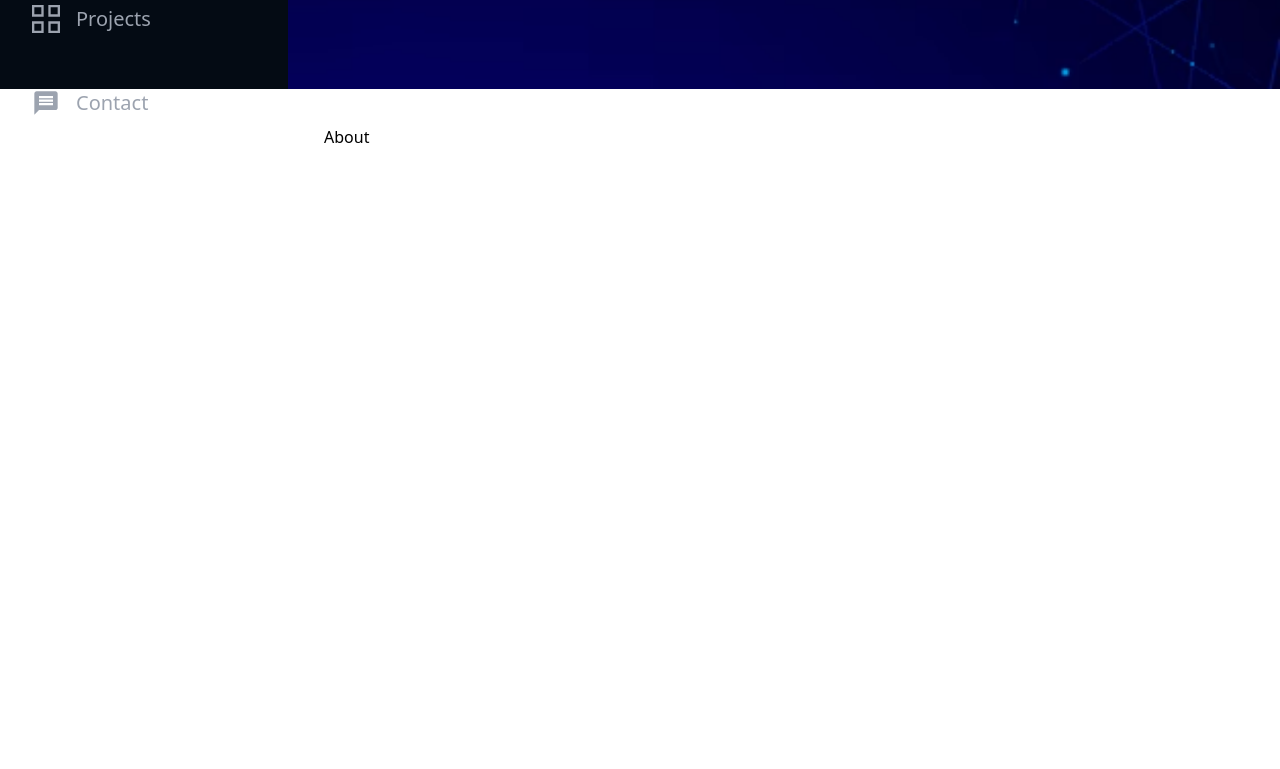
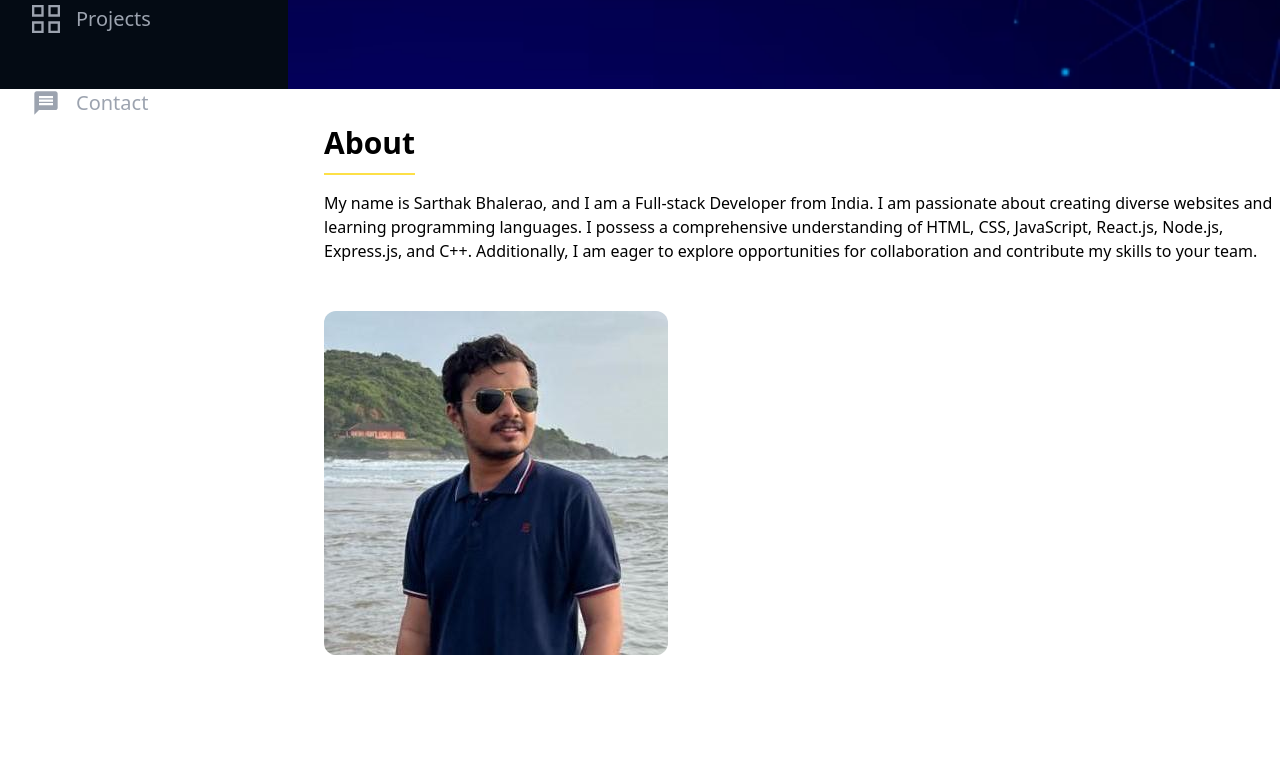
Before and after one commit to Sarthak12903/Portfolio, a React (Vite) app: page / in a window 1280 px wide. Shown: the part 711-1480 px from the top of the page. Built offline with nearby package versions, Linux system fonts and the light colour scheme.

Commit message:
added tabs

```diff
--- a/src/pages/About/About.jsx
+++ b/src/pages/About/About.jsx
@@ -1,7 +1,27 @@
 export default function About() {
   return (
-    <div id="about" className="ml-72 p-9 w-[100vw] h-screen">
-      About
+    <div
+      id="about"
+      className="ml-72 p-9 w-[80%] h-screen space-y-12 flex flex-col flex-wrap"
+    >
+      <div className="space-y-4">
+        <h1 className="text-3xl font-bold pb-3 broder border-b-2 border-yellow-300 inline-block">
+          About
+        </h1>
+        <p>
+          My name is Sarthak Bhalerao, and I am a Full-stack Developer from
+          India. I am passionate about creating diverse websites and learning
+          programming languages. I possess a comprehensive understanding of
+          HTML, CSS, JavaScript, React.js, Node.js, Express.js, and C++.
+          Additionally, I am eager to explore opportunities for collaboration
+          and contribute my skills to your team.
+        </p>
+      </div>
+      <div>
+        <img src="/Sarthak.jpeg" className="rounded-xl" />
+        <div></div>
+      </div>
+      <div></div>
     </div>
   );
 }
```
